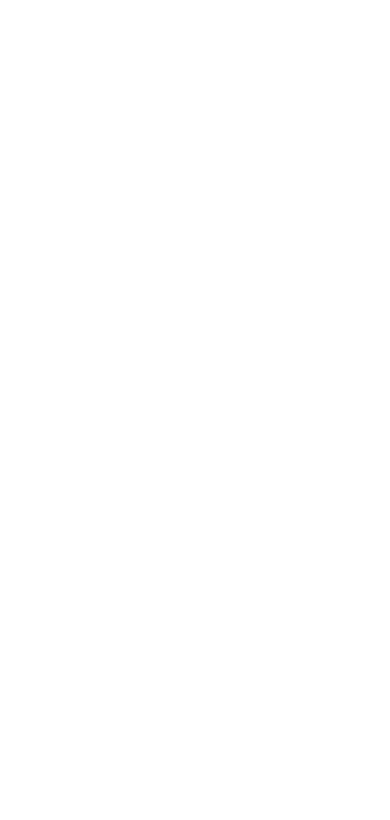
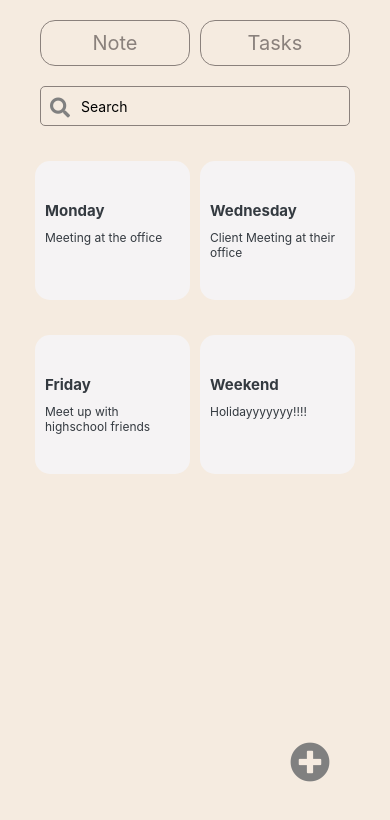
Before and after one commit to khayu-ksm/react-native-counter, a React Native app: screen / in a window 390 px wide. Shown: the top 820 px of the page. Built offline with nearby package versions, Linux system fonts and the light colour scheme.

Commit message:
todolist second commit

```diff
--- a/App.js
+++ b/App.js
@@ -1,22 +1,115 @@
 import React, { useState } from 'react';
 import { StatusBar } from 'expo-status-bar';
-import { StyleSheet, Text, View, Button } from 'react-native';
+import { Text, View, Pressable, SafeAreaView, TextInput, FlatList } from 'react-native';
+import styles from './styles'
+import BouncyCheckbox from "react-native-bouncy-checkbox";
+import FontAwesome5 from 'react-native-vector-icons/FontAwesome5';
+
+const noteData = [
+  {
+    id: '1',
+    title: 'Monday',
+    text: 'Meeting at the office'
+  },
+  {
+    id: '2',
+    title: 'Wednesday',
+    text: 'Client Meeting at their office'
+  },
+  {
+    id: '3',
+    title: 'Friday',
+    text: 'Meet up with highschool friends'
+  },
+  {
+    id: '4',
+    title: 'Weekend',
+    text: 'Holidayyyyyyy!!!!'
+  },
+];
+
+const taskData = [
+  {
+    id: '1',
+    text: 'Wake up early'
+  },
+  {
+    id: '2',
+    text: 'Walk the dog'
+  },
+  {
+    id: '3',
+    text: 'Eat healthy breakfast'
+  },
+]
+
+const NoteItem = ({ title, text }) => (
+  <View style={styles.noteItem}>
+    <Text style={styles.noteTitle}>{title}</Text>
+    <Text style={styles.noteText}>{text}</Text>
+  </View>
+);
+
+const TaskItem = ({ text }) => (
+  <View style={styles.taskItem}>
+    <BouncyCheckbox onPress={(isChecked: boolean) => {}} />
+    <Text style={styles.taskText}>{text}</Text>
+  </View>
+);
 
 export default function App() {
 
+  const [toggle, setToggle] = useState(false)
+
+  const renderNoteItem = ({ item }) => (
+    <NoteItem title={item.title} text={ item.text } />
+  );
+
+  const renderTaskItem = ({ item }) => (
+    <TaskItem text={ item.text } />
+  );
+
+  const noteTab = () => setToggle(false)
+  const taskTab = () => setToggle(true)
+  const searchIcon = <FontAwesome5 name={'search'} size={20} color={'grey'}/>;
+  const plusIcon = <FontAwesome5 name={'plus-circle'} size={40} color={'grey'} />;
+
   return (
-    <View style={styles.container}>
+    <SafeAreaView style={styles.container}>
+      <View style={styles.tabBar}>
+        <Pressable style={styles.button} onPress={noteTab}>
+          <Text style={styles.buttonText}>Note</Text>
+        </Pressable>
+        <Pressable style={styles.button} onPress={taskTab}>
+          <Text style={styles.buttonText}>Tasks</Text>
+        </Pressable>
+      </View>
+
+      {!toggle && <View style={styles.noteBlk}>
+        <View style={styles.searchBox}>
+          <Text style={styles.searchIcon}>{searchIcon}</Text>
+          <TextInput style={styles.input} placeholder='Search' />
+        </View>
+        <FlatList
+          numColumns={2}
+          data={noteData}
+          keyExtractor={(item) => item.id}
+          renderItem={renderNoteItem}
+        />
+      </View>}
+
+
+      {toggle && <View style={styles.taskBlk}>
+        <FlatList
+          data={taskData}
+          keyExtractor={(item) => item.id}
+          renderItem={renderTaskItem}
+        />
+      </View>}
+
+      <View style={styles.addIcon}>{ plusIcon }</View>
 
       <StatusBar style="auto" />
-    </View>
+    </SafeAreaView>
   );
 }
-
-const styles = StyleSheet.create({
-  container: {
-    flex: 1,
-    backgroundColor: '#fff',
-    alignItems: 'center',
-    justifyContent: 'center',
-  },
-});
--- /dev/null
+++ b/styles.js
@@ -0,0 +1,88 @@
+import { StyleSheet } from 'react-native';
+
+const styles = StyleSheet.create({
+  container: {
+    flex: 1,
+    backgroundColor: '#f5ebe0',
+    position: 'relative'
+  },
+  tabBar: {
+    flexDirection: 'row',
+    justifyContent: 'space-between',
+    marginHorizontal: 40,
+    marginTop: 20,
+    marginBottom: 20
+  },
+  button: {
+    width: 150,
+    borderWidth: 1,
+    borderColor:'#8a817c',
+    padding: 10,
+    borderRadius: 15,
+  },
+  buttonText: {
+    color: '#8a817c',
+    fontSize: 20,
+    textAlign: 'center'
+  },
+  noteBlk: {
+    marginHorizontal: 30
+  },
+  input: {
+    position: 'relative',
+    height: 40,
+    padding: 10,
+    paddingLeft: 40,
+    borderWidth: 1,
+    marginHorizontal: 10,
+    borderRadius: 5,
+    borderColor: '#8a817c'
+  },
+  searchIcon: {
+    position: 'absolute',
+    top: '25%',
+    left: 20
+  },
+  noteItem: {
+    flex: 0.5,
+    backgroundColor: '#f5f3f4',
+    paddingVertical: 40,
+    paddingHorizontal: 10,
+    marginTop: 35,
+    marginHorizontal: 5,
+    borderRadius: 15,
+  },
+  noteTitle: {
+    fontSize: 15,
+    fontWeight: 700,
+    paddingBottom: 10,
+    color: '#343a40',
+  },
+  noteText: {
+    fontSize: 12,
+    color: '#343a40',
+  },
+  taskBlk: {
+    marginHorizontal: 30
+  },
+  taskItem: {
+    flexDirection: 'row',
+    backgroundColor: '#f5f3f4',
+    paddingVertical: 30,
+    paddingHorizontal: 10,
+    marginTop: 20,
+    marginHorizontal: 10,
+    borderRadius: 15,
+    alignItems: 'center'
+  },
+  taskText: {
+    color: "#343a40"
+  },
+  addIcon: {
+    position: 'absolute',
+    bottom: 60,
+    right: 60
+  }
+});
+
+export default styles;
```
Also changed, not shown: package.json (+7 -1 lines), styles.css (deleted), 1 other file (tests, documents, lock files or other folders).
